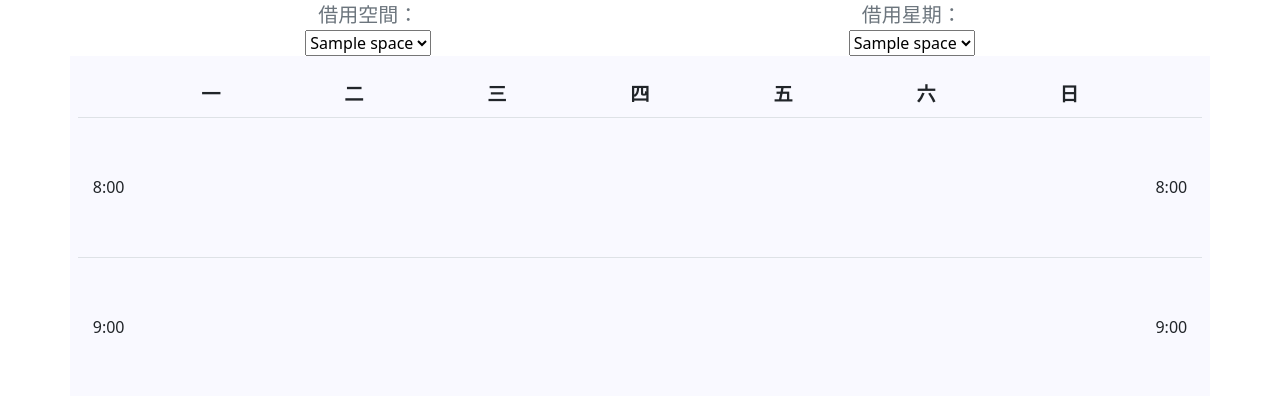
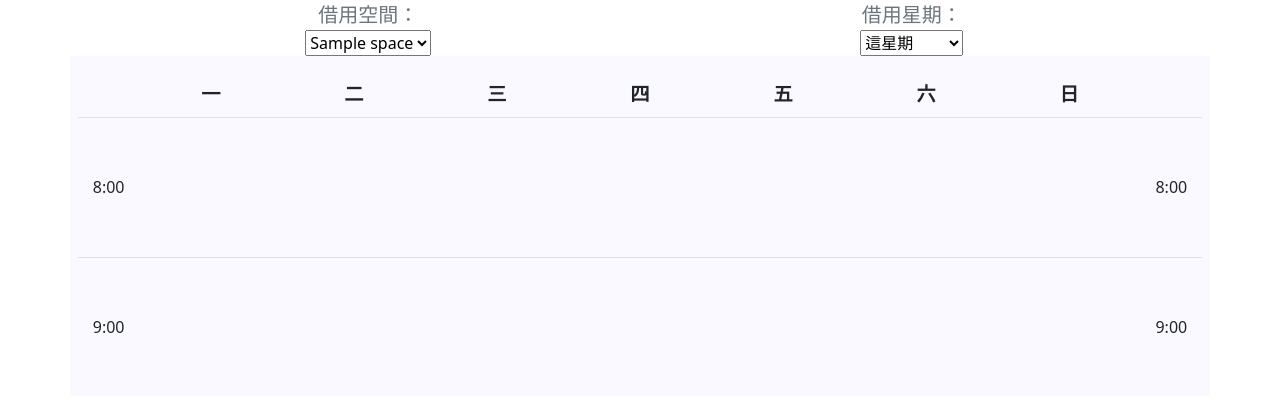
Before and after one commit to Public-space-borrow/public-space-borrow, a Django app: template space_borrow/public_borrow/templates/apply.html in a window 1280 px wide. Shown: the part 64-460 px from the top of the page. Run offline with Django 5.2, Linux system fonts and the light colour scheme; the template is opened without the code that fills it: most values are stand-ins (such as "Sample title", 1, 10 or a date in 2020); some libraries are stand-ins or nearby versions.

Commit message:
公共空間借用前端新增星期之下拉選單

```diff
--- a/space_borrow/public_borrow/static/css/apply.css
+++ b/space_borrow/public_borrow/static/css/apply.css
@@ -90,9 +90,7 @@
 .detail {
     display: none;
 }
-.self{
 
-}
 label {
     display: block;
     margin: 30px 0 0 0;
--- a/space_borrow/public_borrow/templates/apply.html
+++ b/space_borrow/public_borrow/templates/apply.html
@@ -42,9 +42,10 @@
                 <div class="text-center mt-6 mb-6">
                     <p class="lead fw-normal text-muted mb-0">借用星期：</p>
                     <select class="wide" id="dropdown">
-                        {% for space in region_space %}
-                        <option value={{space.id}} {% if space.id|stringformat:"s" == request.GET.space_id %} selected {% endif %}>{{space.space_name}}</option>
-                        {% endfor %}
+                        <option value="1">這星期</option>
+                        <option value="2">下星期</option>
+                        <option value="3">下下星期</option>
+                        <option value="4">下下下星期</option>
                     </select>
                 </div>
             </div>
```
